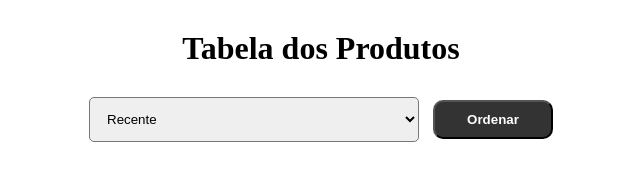
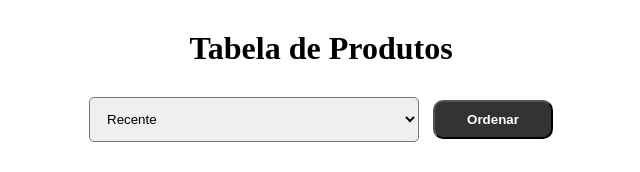
Before and after one commit to lnr273/estoque-da-loja, a Flask app: page / in a window 1280 px wide. Shown: the part 80-252 px from the top of the page, without its empty margins (319-959 px from the left). Run offline with Flask 3, Linux system fonts and the light colour scheme; data that the repository does not hold is empty.

Commit message:
correção

```diff
--- a/templates/home.html
+++ b/templates/home.html
@@ -5,7 +5,7 @@
 {% endblock %}
 
 {% block main %}
-    <h1>Tabela dos Produtos</h1>
+    <h1>Tabela de Produtos</h1>
 
     <form action="/" id="orderTable">
         <select name="order" class="select">
```
